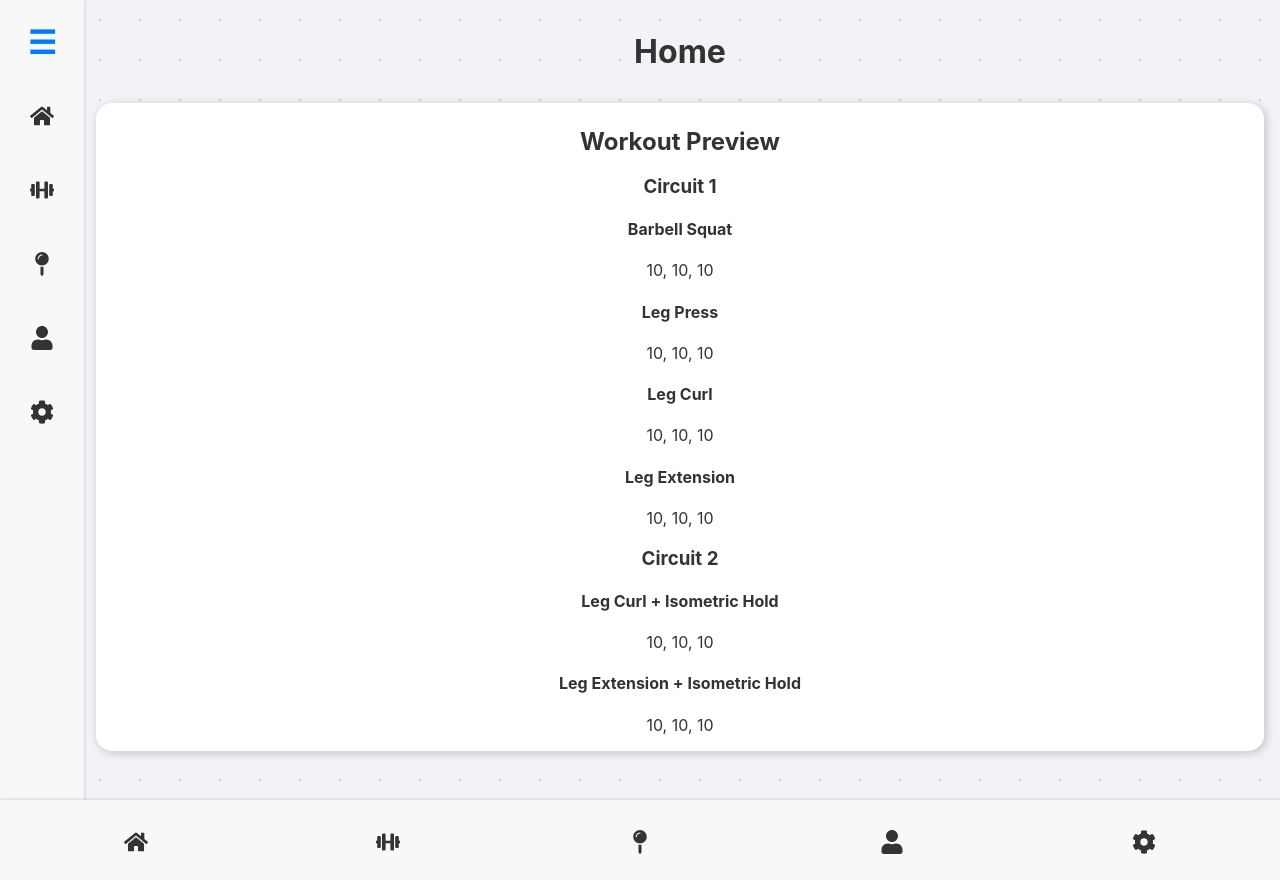
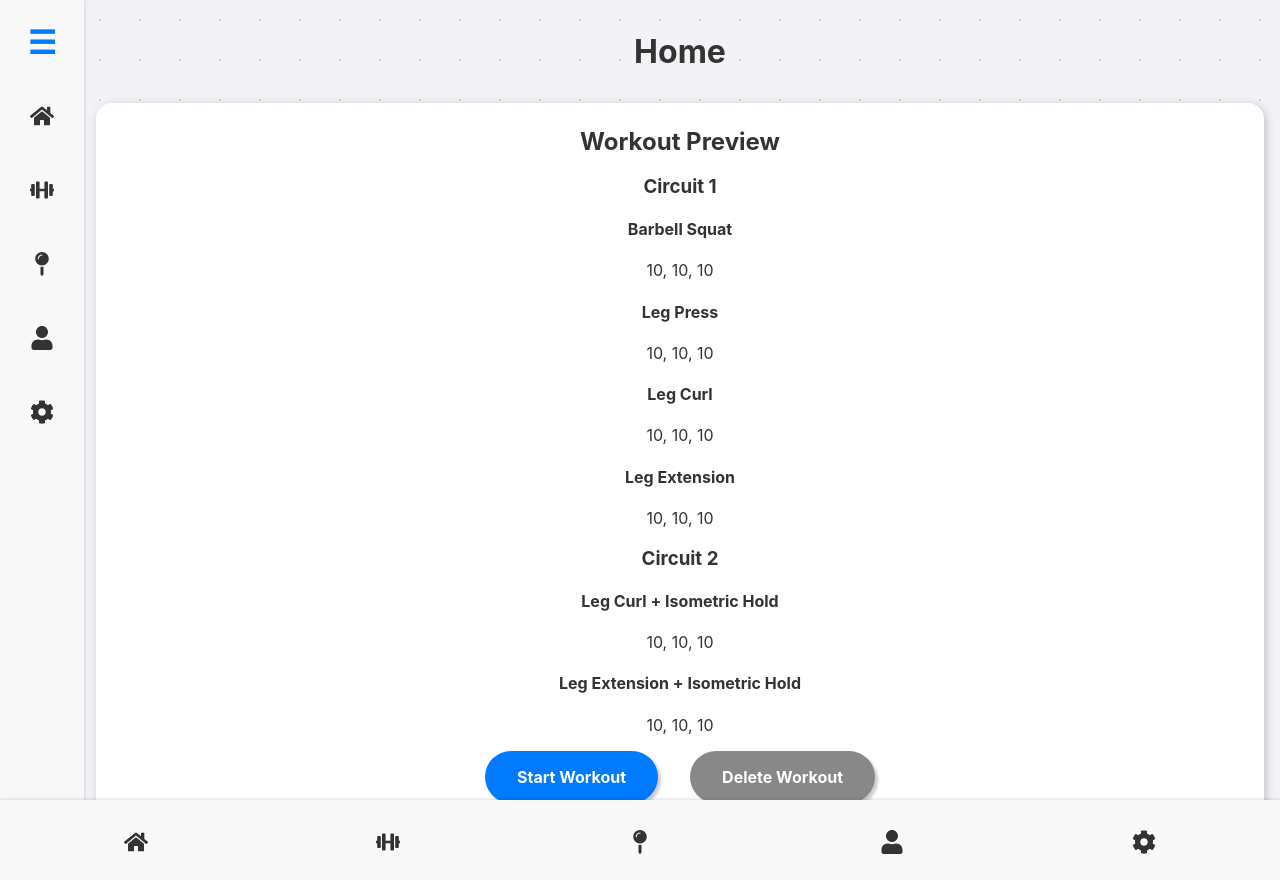
Before and after one commit to Jararered/fitness-framework, a React (Vite) app: page / in a window 1280 px wide. Built offline with nearby package versions, Linux system fonts and the light colour scheme.

Commit message:
Add buttons for starting and deleting workouts in PageHome component (placeholders)

```diff
--- a/src/pages/PageHome.tsx
+++ b/src/pages/PageHome.tsx
@@ -2,15 +2,26 @@ import UserGreeting from "../components/UserGreeting";
 import WorkoutPreview from "../components/WorkoutPreview";
 
 const PageHome = () => {
+
     return (
         <div className="page-home">
 
             <UserGreeting />
 
             <div className="card">
+
                 <WorkoutPreview />
+
+                <div className="flex">
+                    <button>
+                        Start Workout
+                    </button>
+
+                    <button className="bad">
+                        Delete Workout
+                    </button>
+                </div>
             </div>
-
         </div>
     );
 };
```
